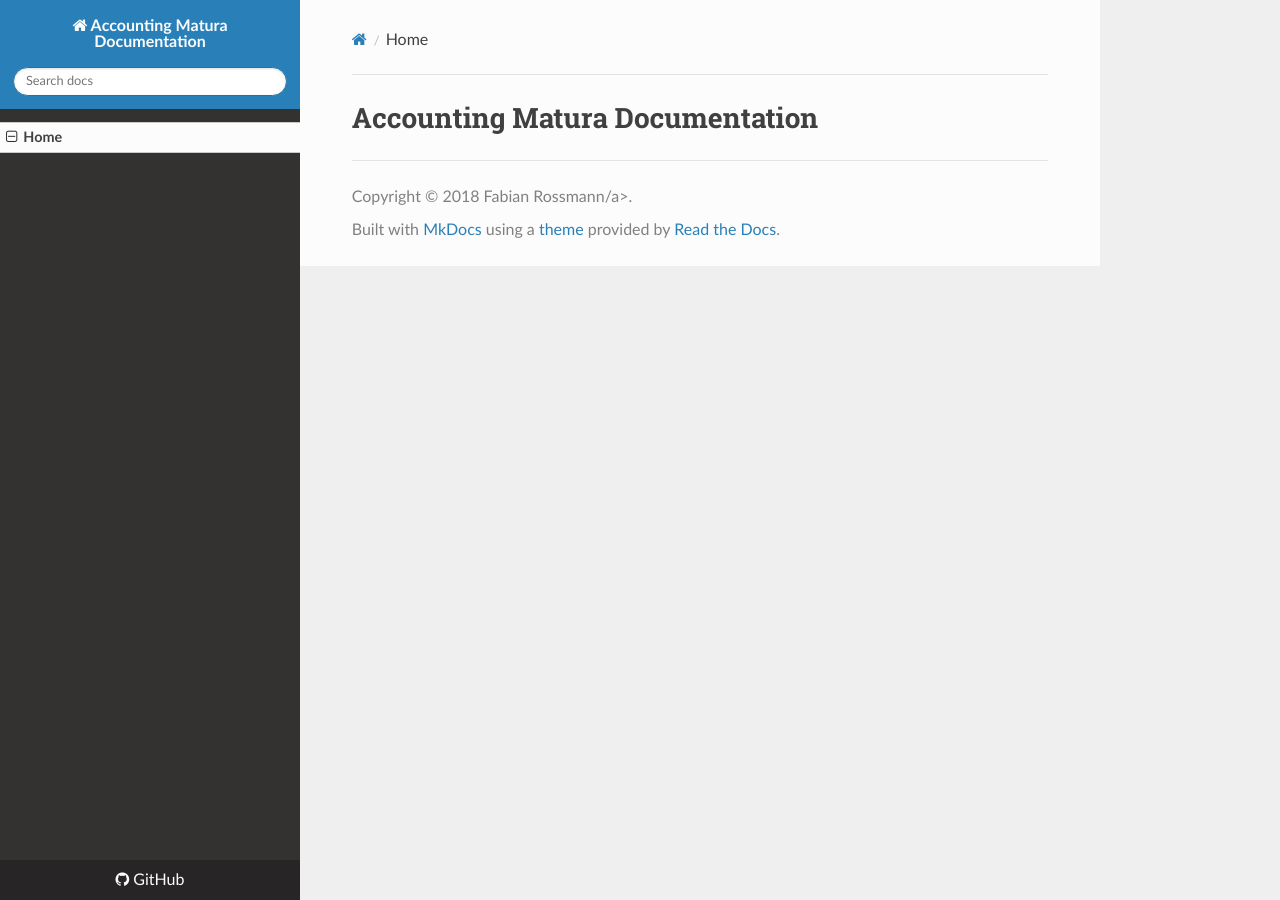
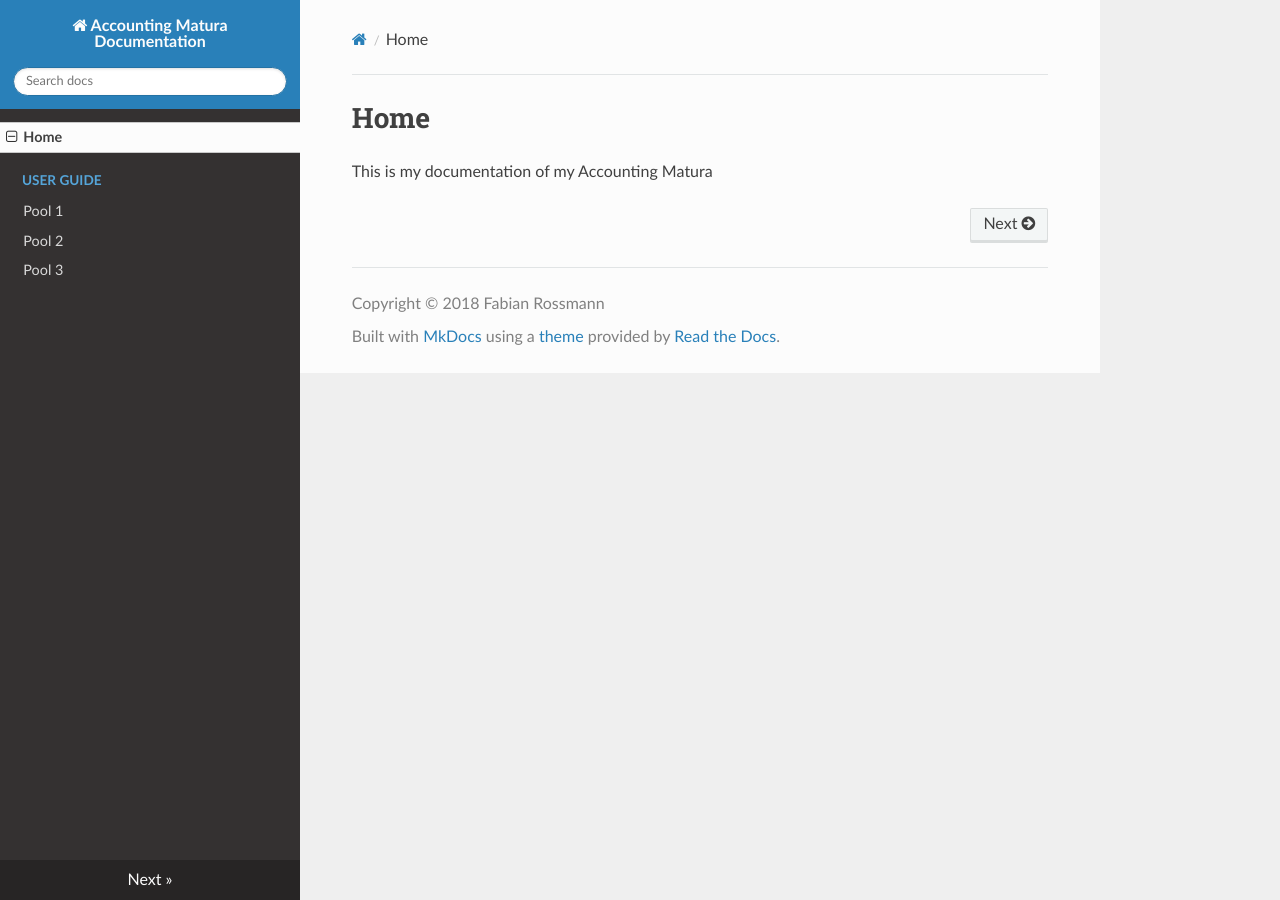
Before and after one commit to MojangPlsFix/accounting_doc, an MkDocs documentation site: the page built from docs/index.md, in a window 1280 px wide. Built offline with MkDocs 1.6.1, drawn with Linux system fonts in a browser that asks for light colours; nearby versions of some CDN libraries.

Commit message:
added pools

```diff
--- a/docs/index.md
+++ b/docs/index.md
@@ -1 +1,2 @@
-# Accounting Matura Documentation
+# Home
+This is my documentation of my Accounting Matura
--- a/mkdocs.yml
+++ b/mkdocs.yml
@@ -2,12 +2,15 @@ site_name: Accounting Matura Documentation
 site_description: Documentation for the Accounting Matura
 site_author: Fabian Rossmann
 edit_uri: ""
-repo_url: https://github.com/fabrossmann/accounting_doc
 
 theme:
     name: readthedocs
 
 nav:
     - Home: index.md
+    - User Guide:
+      - 'Pool 1': 'pool1.md'
+      - 'Pool 2': 'pool2.md'
+      - 'Pool 3': 'pool3.md'
 
-copyright: Copyright &copy; 2018 Fabian Rossmann/a>.
+copyright: Copyright &copy; 2018 Fabian Rossmann
```
Also changed, not shown: docs/pool1.md (added), docs/pool2.md (added), docs/pool3.md (added).
